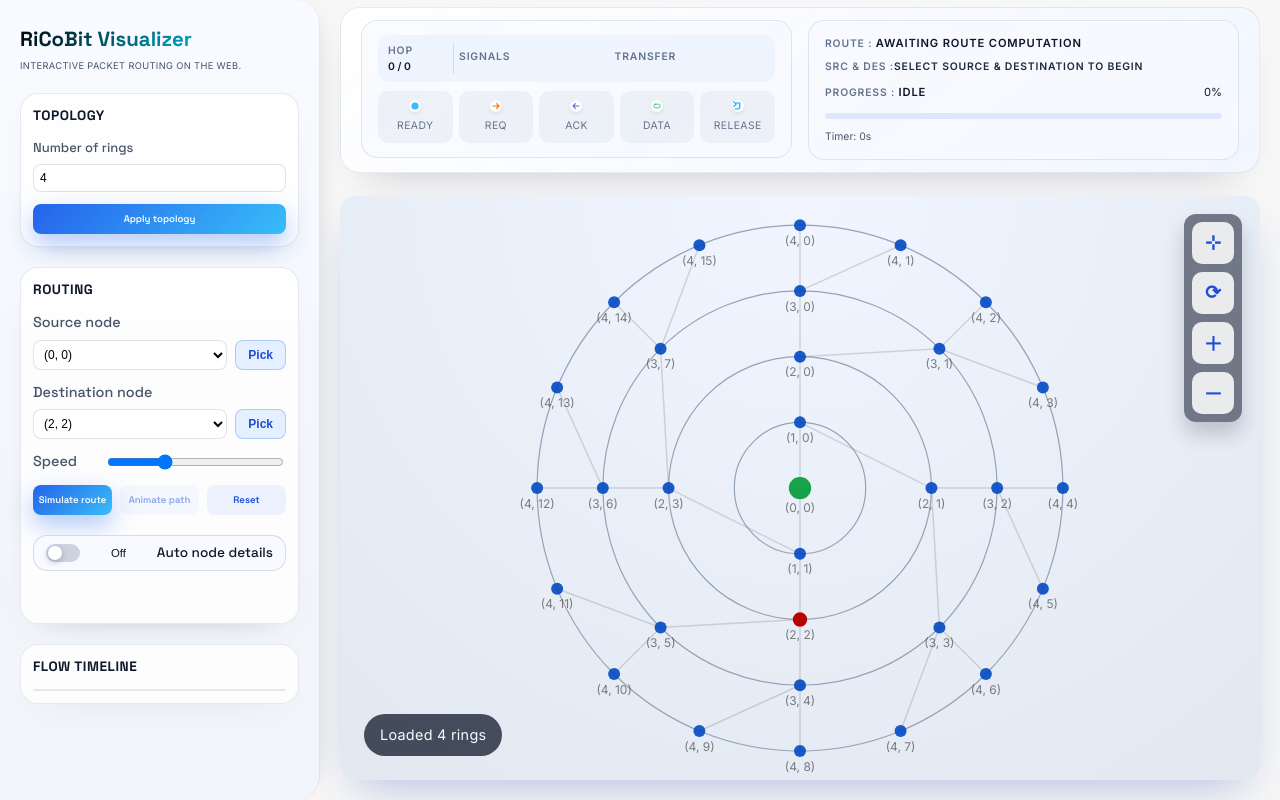
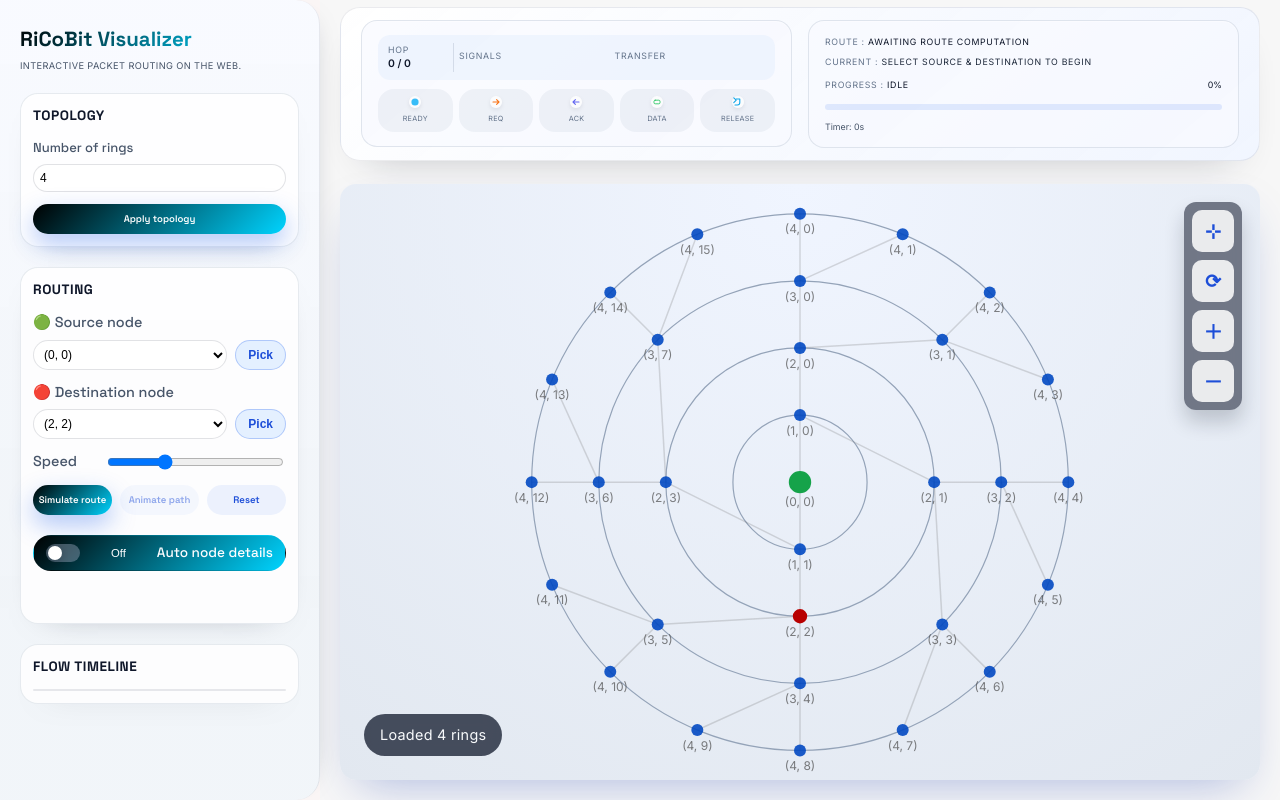
Before and after one commit to Creators-Nest/Network_Rochers, a Flask app: page /simulator in a window 1280 px wide. Run offline with Flask 3, Linux system fonts and the light colour scheme.

Commit message:
Refined UI elements and improved accessibility with updated labels and styling adjustments

```diff
--- a/ricobit_simulator_web/webapp/static/css/style.css
+++ b/ricobit_simulator_web/webapp/static/css/style.css
@@ -96,12 +96,12 @@ body {
     flex-direction: column;
     align-items: center;
     gap: 6px;
-    padding: 8px 6px;
-    border-radius: 10px;
+    padding: 6px 6px;
+    border-radius: 16px;
     background: rgba(148, 163, 184, 0.12);
     border: 1px solid transparent;
     transition: background 0.2s ease, border-color 0.2s ease, color 0.2s ease;
-    font-size: 0.65rem;
+    font-size: 0.45rem;
     text-transform: uppercase;
     letter-spacing: 0.04em;
     color: #64748b;
@@ -236,7 +236,7 @@ body {
 
 .hop-row__text {
     margin: 0;
-    font-size: 0.65rem;
+    font-size: 0.55rem;
     color: #1e293b;
     white-space: normal;
     overflow: hidden;
@@ -269,16 +269,16 @@ body {
 /* ===== STATUS TEXT ===== */
 .status-label {
     margin: 0;
-    font-size: 0.65rem;
+    font-size: 0.55rem;
     text-transform: uppercase;
     letter-spacing: 0.08em;
     color: #64748b;
-    font-weight: 600;
+    font-weight: 300;
 }
 
 .status-value {
     margin: 0;
-    font-size: 0.7rem;
+    font-size: 0.55rem;
     color: #0f172a;
     white-space: nowrap;
     overflow: hidden;
@@ -287,7 +287,7 @@ body {
 
 .status-sub {
     margin: 0;
-    font-size: 0.65rem;
+    font-size: 0.55rem;
     color: #475569;
     white-space: nowrap;
     overflow: hidden;
@@ -453,7 +453,7 @@ body {
 .form-control input[type="number"],
 .form-control select {
     padding: 6px 6px;
-    border-radius: 8px;
+    border-radius: 16px;
     border: 1px solid rgba(15, 23, 42, 0.12);
     background: #ffffff;
     font-size: 0.75rem;
@@ -473,7 +473,7 @@ body {
     border: 1px solid rgba(37, 99, 235, 0.28);
     background: rgba(225, 239, 255, 0.9);
     color: #1d4ed8;
-    border-radius: 8px;
+    border-radius: 16px;
     padding: 7px 12px;
     font-size: 0.75rem;
     font-weight: 600;
@@ -528,7 +528,7 @@ body {
     align-items: center;
     justify-content: center;
     padding: 9px 14px;
-    border-radius: 8px;
+    border-radius: 16px;
     font-family: 'Space Grotesk', sans-serif;
     border: none;
     font-weight: 600;
@@ -542,7 +542,7 @@ body {
 }
 
 .primary-btn {
-    background: linear-gradient(135deg, #2563eb, #38bdf8);
+    background: linear-gradient(135deg, #000000 0%, #00D4FF 100%);
     color: #ffffff;
     box-shadow: 0 10px 24px rgba(37, 99, 235, 0.35);
 }
@@ -580,24 +580,24 @@ body {
     margin-top: 6px;
     padding: 8px 12px;
     width: 100%;
-    border: 1px solid rgba(148, 163, 184, 0.35);
-    border-radius: 14px;
-    background: rgba(248, 250, 255, 0.9);
-    color: #0f172a;
+    border: 1px solid rgba(148, 163, 184, 0);
+    border-radius: 35px;
+    background: linear-gradient(135deg, #000000 0%, #00D4FF 100%);
+    color: #fcfdff;
     font-size: 0.85rem;
     cursor: pointer;
     transition: border-color 0.2s ease, box-shadow 0.2s ease, background 0.2s ease;
 }
 
 .control-toggle:hover {
-    border-color: rgba(59, 130, 246, 0.45);
+    border-color: rgba(59, 131, 246, 0);
     box-shadow: 0 8px 22px -18px rgba(59, 130, 246, 0.6);
 }
 
 .control-toggle.is-active {
-    border-color: rgba(59, 130, 246, 0.65);
-    background: rgba(219, 234, 254, 0.6);
-    box-shadow: 0 12px 32px -24px rgba(37, 99, 235, 0.55);
+    border-color: rgba(59, 131, 246, 0);
+    box-shadow: 0 12px 32px -24px rgba(37, 100, 235, 0.48);
+    color: linear-gradient(135deg, #000000 0%, #00D4FF 100%);
 }
 
 .control-toggle__indicator {
@@ -611,7 +611,7 @@ body {
 }
 
 .control-toggle.is-active .control-toggle__indicator {
-    background: linear-gradient(90deg, #2563eb, #38bdf8);
+    background: linear-gradient(90deg, #25c3eb, #38bdf8);
 }
 
 .control-toggle__indicator::after {
@@ -624,6 +624,7 @@ body {
     border-radius: 50%;
     background: #ffffff;
     box-shadow: 0 2px 6px rgba(15, 23, 42, 0.25);
+    color:linear-gradient(135deg, #000000 0%, #00D4FF 100%);
     transition: transform 0.2s ease;
 }
 
--- a/ricobit_simulator_web/webapp/templates/simulator.html
+++ b/ricobit_simulator_web/webapp/templates/simulator.html
@@ -37,14 +37,14 @@
                 <section class="sidebar__section" aria-labelledby="routing-controls">
                     <h2 id="routing-controls">Routing</h2>
                     <div class="form-control">
-                        <label for="sourceSelect">Source node</label>
+                        <label for="sourceSelect">🟢 Source node</label>
                         <div class="input-with-action">
                             <select id="sourceSelect"></select>
                             <button id="pickSourceBtn" class="mini-btn" type="button" aria-pressed="false" title="Pick source from canvas">Pick</button>
                         </div>
                     </div>
                     <div class="form-control">
-                        <label for="destinationSelect">Destination node</label>
+                        <label for="destinationSelect">🔴 Destination node</label>
                         <div class="input-with-action">
                             <select id="destinationSelect"></select>
                             <button id="pickDestinationBtn" class="mini-btn" type="button" aria-pressed="false" title="Pick destination from canvas">Pick</button>
@@ -152,7 +152,7 @@
 
                             <div class="progress-wrapper">
 
-                                <p class="status-label" >Src & Des :<span id="statusHopNodes" class="hop-row__text"></span></p>
+                                <p class="status-label" >Current : <span id="statusHopNodes" class="hop-row__text"></span></p>
                                 <div class="status-progress-header">
 
                                     <p class="status-label">Progress : <span id="statusPhaseValue" class="status-value">Idle</span></p>
```
